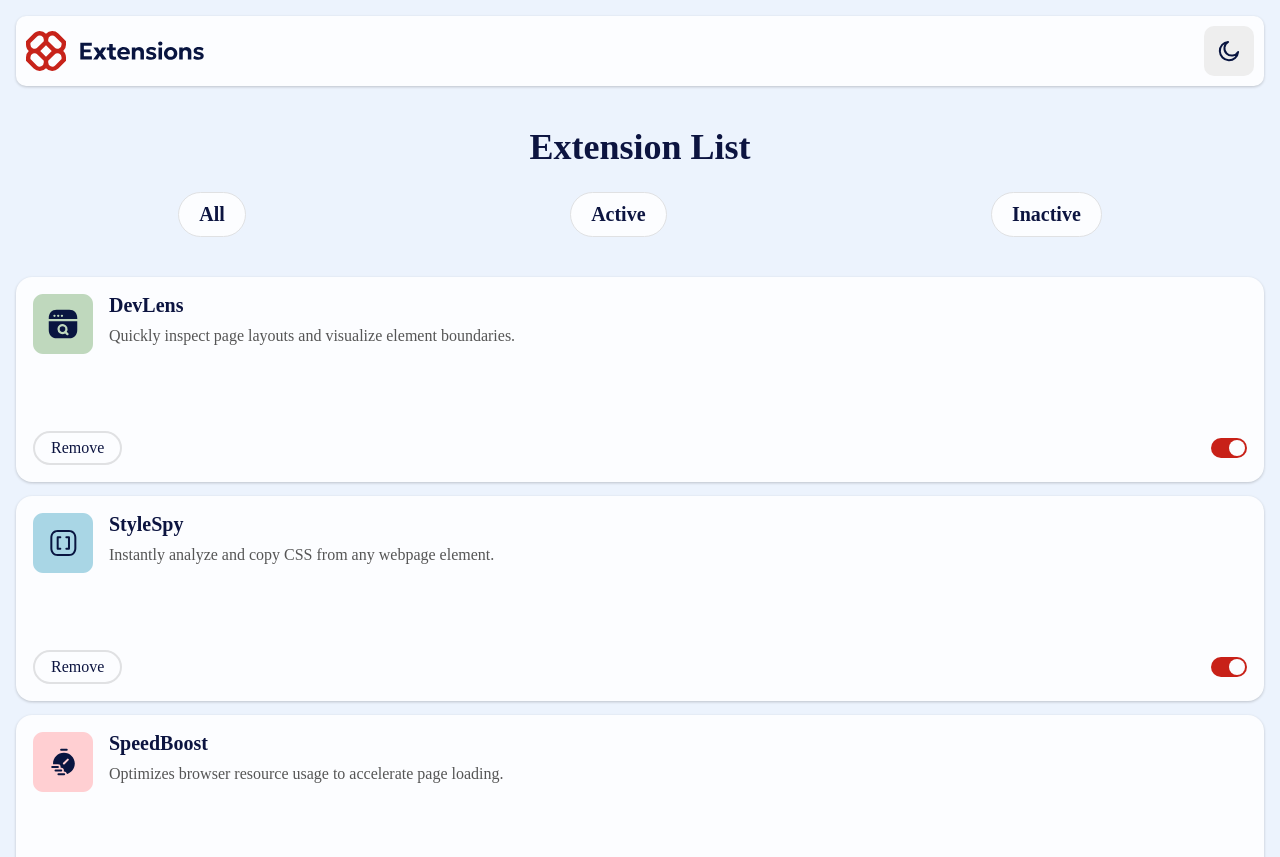
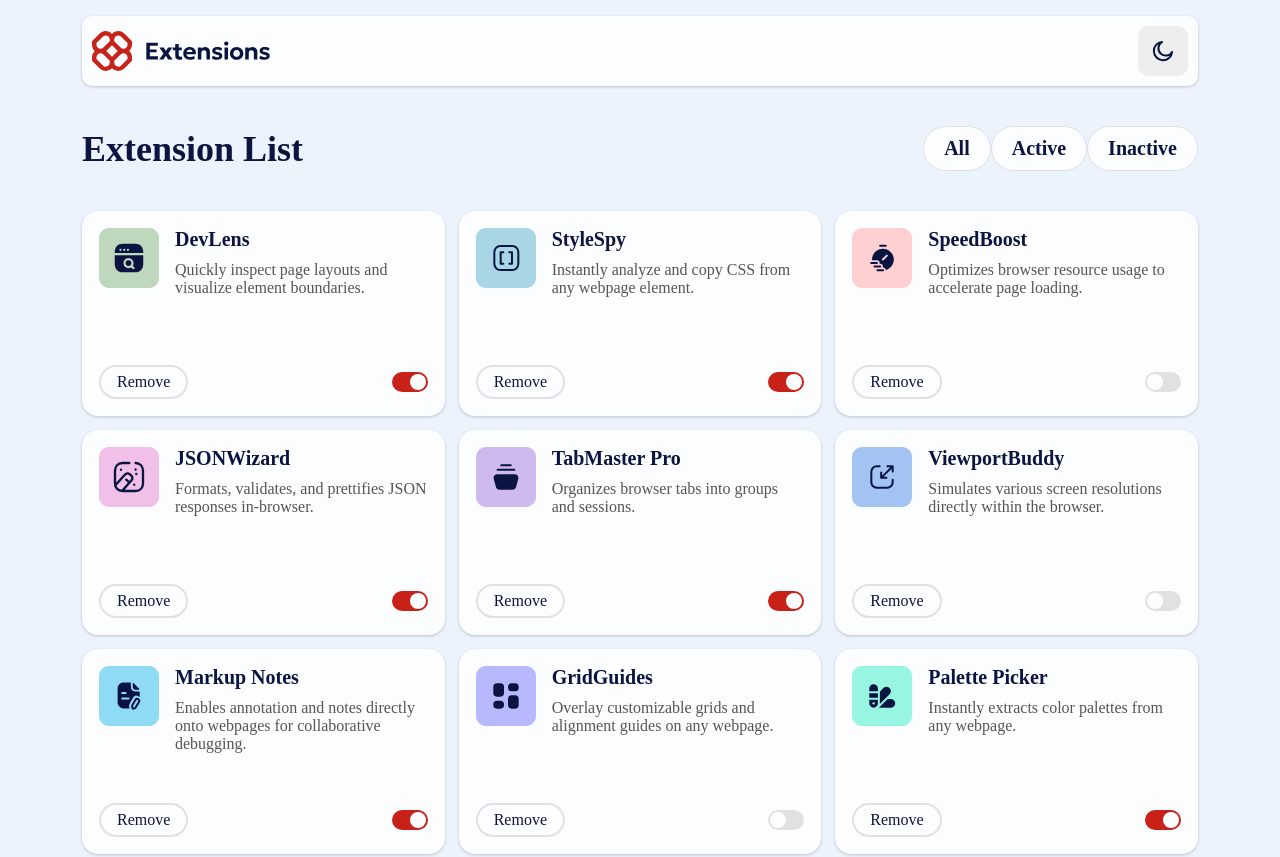
Before and after one commit to abosoar/browser-extensions-manager-ui-main, a website: page index.html in a window 1280 px wide. Shown: the top 857 px of the page. Drawn offline with Linux system fonts and the light colour scheme; a web font is replaced by a local one.

Commit message:
done responsive design for all screens

```diff
--- a/index.html
+++ b/index.html
@@ -8,6 +8,7 @@
 
   <link rel="icon" type="image/png" sizes="32x32" href="./assets/images/favicon-32x32.png">
   <link rel="stylesheet" href="style.css">
+  <link rel="stylesheet" href="queries.css">
   <title>Frontend Mentor | Browser extensions manager UI</title>
 
   <!-- Feel free to remove these styles or customise in your own stylesheet 👍 -->
@@ -24,6 +25,7 @@
 </head>
 
 <body>
+  <div class="container">
     <header class="header">
       <img src="./assets/images/logo.svg" alt="extensions logo" class="logo">
       <div class="btn color-mode-toggle">
@@ -67,6 +69,8 @@
       Challenge by <a href="https://www.frontendmentor.io?ref=challenge">Frontend Mentor</a>.
       Coded by <a href="#">Your Name Here</a>.
     </div>
+  </div>
+
 </body>
 
 </html>
--- /dev/null
+++ b/queries.css
@@ -0,0 +1,34 @@
+/* min-width: 656px */
+@media(min-width: 41rem){
+    .list-header{
+        display: flex;
+        align-items: center;
+        justify-content: space-between;
+    }
+    .section-title{
+        margin: 0;
+    }
+    .extensions{
+        grid-template-columns: 1fr 1fr;
+    }
+}
+
+/* min-width: 1008px */
+@media(min-width: 63rem){
+    .extensions{
+        grid-template-columns: repeat(3, 1fr);
+    }
+}
+/* min-width: 1152px */
+@media(min-width: 72rem){
+    /* .extension{
+        max-width: 36rem;
+    } */
+     body{
+        display: flex;
+        justify-content: center;
+     }
+     .extension-list, .header{
+        max-width: 111.6rem;
+     }
+}
```
Lines whose indentation alone changed are shown as unchanged.
